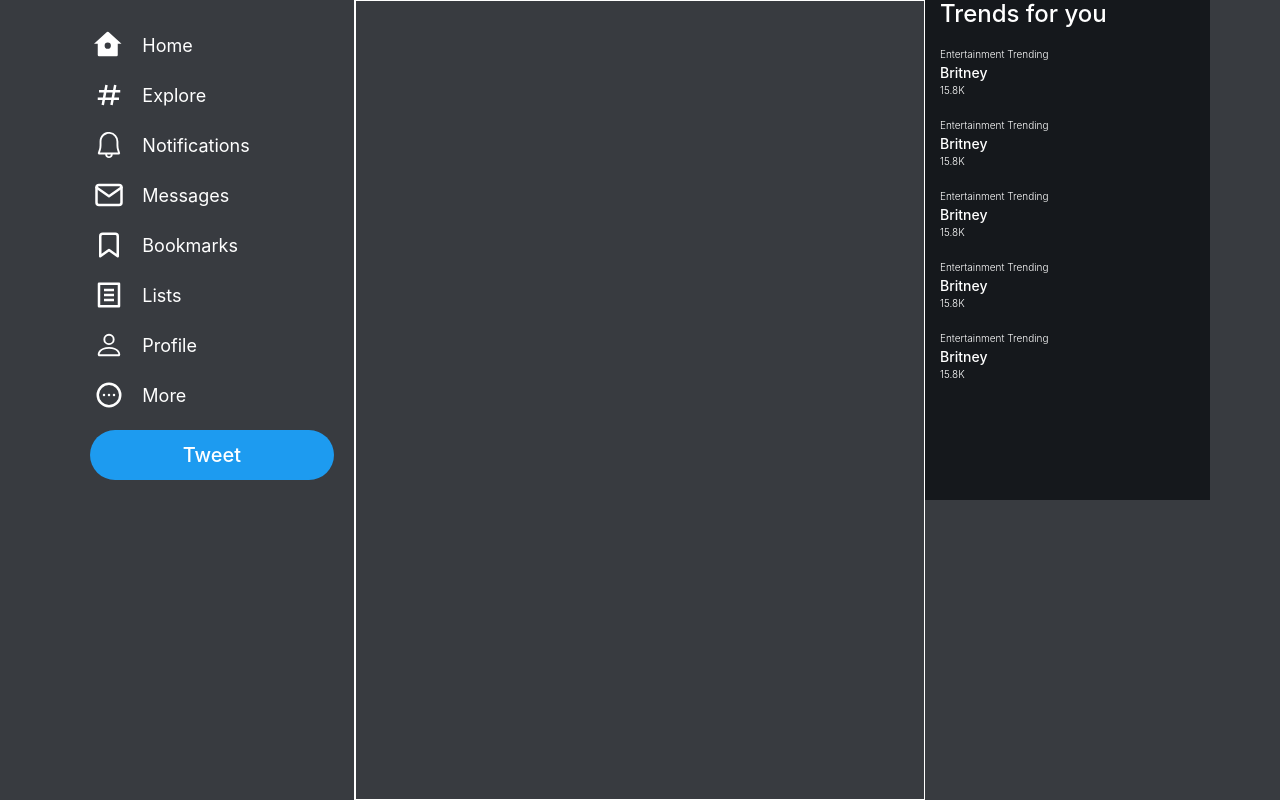
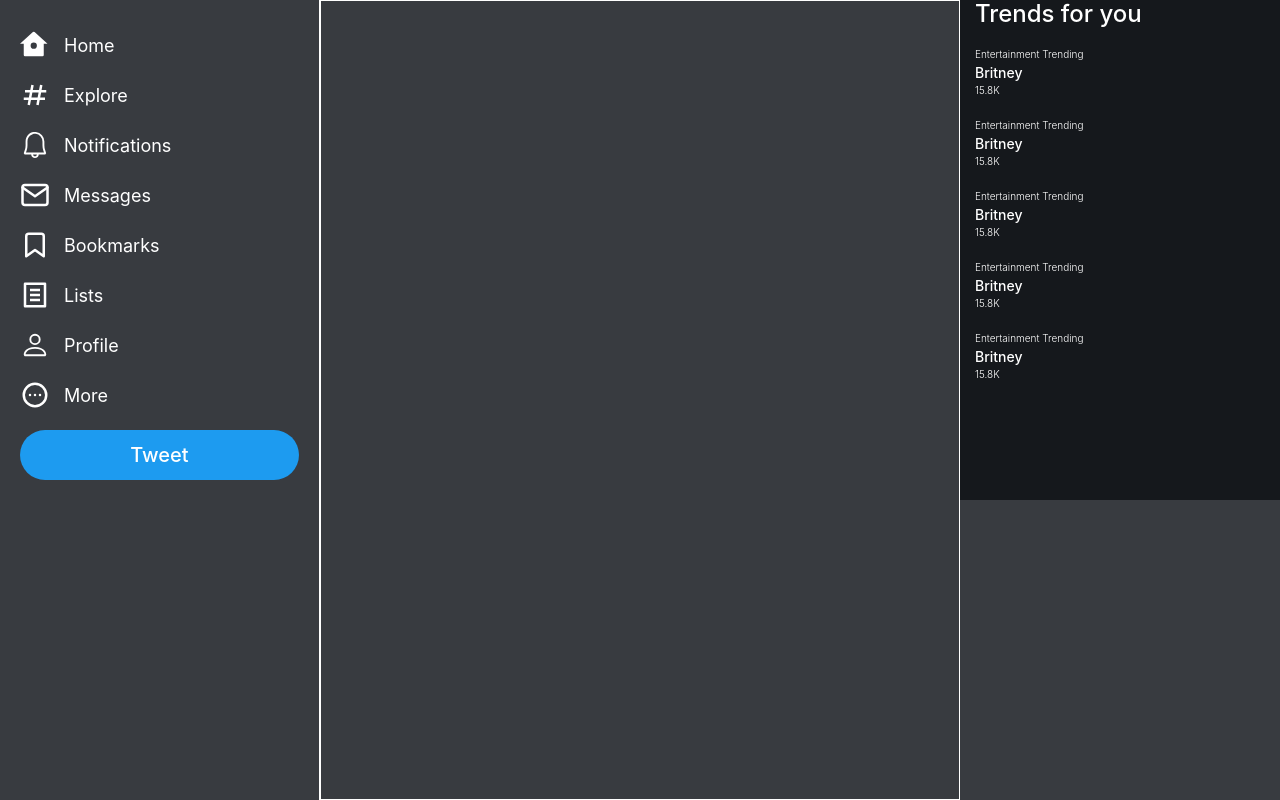
Before and after one commit to NatalijaKostovska/Twitter, a React (Create React App) app: page / in a window 1280 px wide. Built offline with nearby package versions, Linux system fonts and the light colour scheme.

Commit message:
add navigation routes

```diff
--- a/package.json
+++ b/package.json
@@ -14,6 +14,7 @@
     "react": "^17.0.2",
     "react-dom": "^17.0.2",
     "react-icons": "^4.3.1",
+    "react-router-dom": "^6.2.2",
     "react-scripts": "5.0.0",
     "styled-components": "^5.3.3",
     "typescript": "^4.6.0",
--- a/src/App.tsx
+++ b/src/App.tsx
@@ -1,11 +1,20 @@
 import React from 'react';
 import './App.css';
-import { Home } from './containers/Home/Home';
+import {Navbar} from './containers/Home/components/Navbar';
+import {Search} from './containers/Home/components/Search';
+import Routes from './state/Routes';
 
 function App() {
   return (
-    <div className="container-fluid" style={{ background: "#383b40", height: "100vh" }}>
-      <Home />
+    <div
+      className="container-fluid"
+      style={{background: '#383b40', height: '100vh'}}
+    >
+      <div className="row">
+        <Navbar />
+        <Routes />
+        <Search />
+      </div>
     </div>
   );
 }
--- a/src/components/NavLink/NavLink.tsx
+++ b/src/components/NavLink/NavLink.tsx
@@ -1,22 +1,25 @@
-import React, { ReactElement, ReactNode } from 'react';
+import React, {ReactElement, ReactNode} from 'react';
+import {Link} from 'react-router-dom';
 import styled from 'styled-components';
 
 type IconType = (props: IconType) => JSX.Element;
 
 interface INavLink {
   icon?: ReactNode;
-  name?: string
+  name?: string;
+  to: string;
 }
 
-export const NavLink = ({ icon, name }: INavLink) => {
-
+export const NavLink = ({icon, name, to}: INavLink) => {
   return (
     <Style.Container>
+      <Style.LinkExtended to={to}>
         <Style.IconWrapper>{icon}</Style.IconWrapper>
         <Style.TextWrapper>{name}</Style.TextWrapper>
+      </Style.LinkExtended>
     </Style.Container>
-  )
-}
+  );
+};
 const Style = {
   Container: styled.nav`
     display: flex;
@@ -39,5 +42,8 @@ const Style = {
     justify-content: flex-start;
     align-items: center;
     padding-left: 14px;
-  `
-}
+  `,
+  LinkExtended: styled(Link)`
+    display: flex;
+  `,
+};
--- a/src/containers/Home/Home.tsx
+++ /dev/null
@@ -1,20 +0,0 @@
-import React from "react";
-import { Main } from "./components/Main";
-import { Navbar } from "./components/Navbar";
-import { Search } from "./components/Search";
-
-export const Home = () => {
-  return (
-    <div className="row">
-      <div className="container"
-        style={{ height: '100vh' }}
-      >
-        <div className="row">
-          <Navbar />
-          <Main />
-          <Search />
-        </div>
-      </div>
-    </div>
-  );
-};
--- a/src/containers/Home/components/Navbar.tsx
+++ b/src/containers/Home/components/Navbar.tsx
@@ -11,14 +11,18 @@ import {HiOutlineDotsCircleHorizontal} from 'react-icons/hi';
 export const Navbar = () => {
   return (
     <Style.Container className="col-3">
-      <NavLink name="Home" icon={<RiHome7Fill />} />
-      <NavLink name="Explore" icon={<BiHash />} />
-      <NavLink name="Notifications" icon={<VscBell />} />
-      <NavLink name="Messages" icon={<FiMail />} />
-      <NavLink name="Bookmarks" icon={<FiBookmark />} />
-      <NavLink name="Lists" icon={<RiFileListLine />} />
-      <NavLink name="Profile" icon={<BsPerson />} />
-      <NavLink name="More" icon={<HiOutlineDotsCircleHorizontal />} />
+      <NavLink to="/" name="Home" icon={<RiHome7Fill />} />
+      <NavLink to="/explore" name="Explore" icon={<BiHash />} />
+      <NavLink to="/notifications" name="Notifications" icon={<VscBell />} />
+      <NavLink to="/messages" name="Messages" icon={<FiMail />} />
+      <NavLink to="/bookmarks" name="Bookmarks" icon={<FiBookmark />} />
+      <NavLink to="/lists" name="Lists" icon={<RiFileListLine />} />
+      <NavLink to="/profile" name="Profile" icon={<BsPerson />} />
+      <NavLink
+        to="/more"
+        name="More"
+        icon={<HiOutlineDotsCircleHorizontal />}
+      />
       <Button name="Tweet" background="rgb(29, 155, 240)" />
     </Style.Container>
   );
--- a/src/index.tsx
+++ b/src/index.tsx
@@ -4,10 +4,13 @@ import './index.css';
 import App from './App';
 import reportWebVitals from './reportWebVitals';
 import 'bootstrap/dist/css/bootstrap.min.css';
+import {BrowserRouter} from 'react-router-dom';
 
 ReactDOM.render(
   <React.StrictMode>
-    <App />
+    <BrowserRouter>
+      <App />
+    </BrowserRouter>
   </React.StrictMode>,
   document.getElementById('root')
 );
--- /dev/null
+++ b/src/state/Routes.tsx
@@ -0,0 +1,20 @@
+import React from 'react';
+import {Route, Routes as RRDRoutes} from 'react-router-dom';
+import {Main} from '../containers/Home/components/Main';
+
+const Routes = () => {
+  return (
+    <RRDRoutes>
+      <Route path="/" element={<Main />} />
+      <Route path="/explore" element={<div>expore</div>} />
+      <Route path="/notifications" element={<div>notifications</div>} />
+      <Route path="/messages" element={<div>messages</div>} />
+      <Route path="/bookmarks" element={<div>bookmarks</div>} />
+      <Route path="/lists" element={<div>lists</div>} />
+      <Route path="/profile" element={<div>profile</div>} />
+      <Route path="/more" element={<div>more</div>} />
+    </RRDRoutes>
+  );
+};
+
+export default Routes;
```
Also changed, not shown: 1 other file (tests, documents, lock files or other folders). Lines whose indentation alone changed are shown as unchanged.
